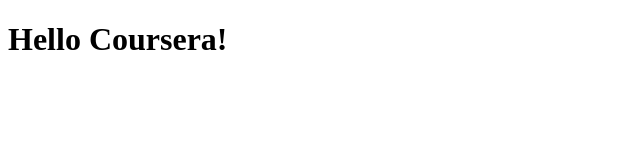
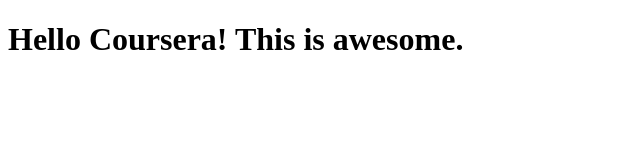
Before and after one commit to cristiantaran/assignments, a plain HTML site: page module2-solution/index.html in a window 1280 px wide. Shown: the whole page, without its empty margins (0-640 px from the left). Drawn offline with Linux system fonts and the light colour scheme.

Commit message:
Updated html

```diff
--- a/module2-solution/index.html
+++ b/module2-solution/index.html
@@ -4,6 +4,6 @@
 	<title>Hello Coursera!</title>
 </head>
 <body>
-	<h1>Hello Coursera!</h1>
+	<h1>Hello Coursera! This is awesome.</h1>
 </body>
 </html>
```
